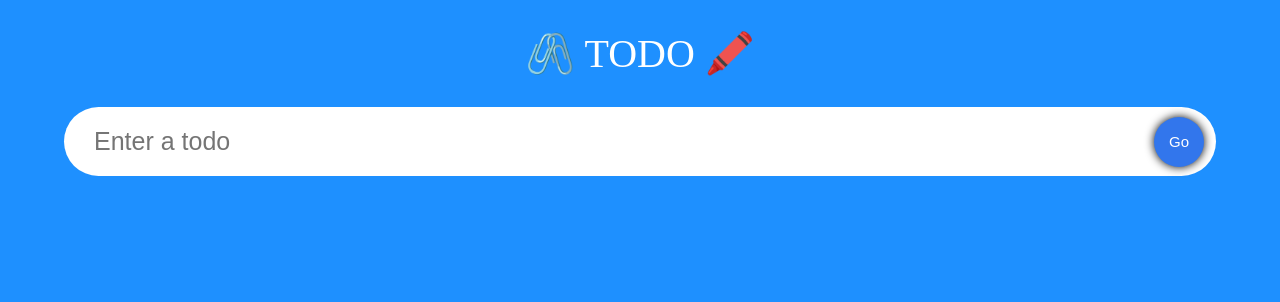
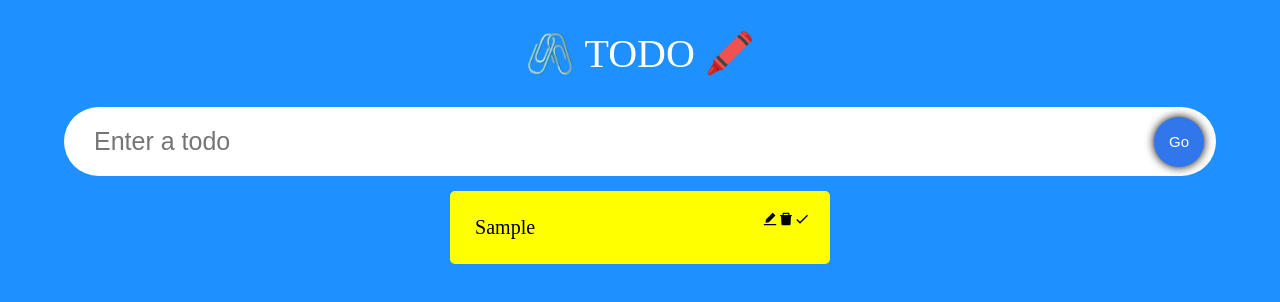
Before and after one commit to prgrms-web-devcourse/React-Playground-Study, a React (Create React App) app in the folder 정진경/react_ts_practice/typescript-tutorial/: page / in a window 1280 px wide. Both pictures are taken after typing "Sample" into the empty fields and a click on the button "Go". Shown: the top 302 px of the page. Built offline with nearby package versions, Linux system fonts and the light colour scheme; the HTML template or start-up script is replaced by a standard one; a web font is replaced by a local one.

Commit message:
feat: todoList 렌더링 하기

```diff
--- a/정진경/react_ts_practice/typescript-tutorial/package.json
+++ b/정진경/react_ts_practice/typescript-tutorial/package.json
@@ -12,6 +12,7 @@
     "@types/react-dom": "^18.2.7",
     "react": "^18.2.0",
     "react-dom": "^18.2.0",
+    "react-icons": "^4.10.1",
     "react-scripts": "5.0.1",
     "typescript": "^4.9.5",
     "web-vitals": "^2.1.4"
--- a/정진경/react_ts_practice/typescript-tutorial/src/App.tsx
+++ b/정진경/react_ts_practice/typescript-tutorial/src/App.tsx
@@ -1,10 +1,11 @@
 import React, { useState } from 'react'
 import './App.css'
 import InputFeild from './components/InputFeild'
+import TodoList from './components/TodoList'
 import { Todo } from './model'
 
 const App: React.FC = () => {
-  // 굳이 꼭 React.FC를 사용하지 않고 인자에 가각 타입을 지정해 주는 방법 사용가능하다.
+  // 굳이 꼭 React.FC를 사용하지 않고 인자에 각각 타입을 지정해 주는 방법 사용가능하다.
   const [todo, setTodo] = useState<string>('') // 초기 상태 타입 지정
   const [todos, setTodos] = useState<Todo[]>([])
 
@@ -15,12 +16,12 @@
       setTodo('')
     }
   }
-  console.log(todos)
 
   return (
     <div className='App'>
       <span className='heading'>🖇️ TODO 🖍️</span>
       <InputFeild todo={todo} setTodo={setTodo} handleAdd={handleAdd} />
+      <TodoList todos={todos} setTodos={setTodos} />
     </div>
   )
 }
--- /dev/null
+++ b/정진경/react_ts_practice/typescript-tutorial/src/components/SingleTodo.tsx
@@ -0,0 +1,31 @@
+import React from 'react'
+import { Todo } from '../model'
+import { AiFillEdit, AiFillDelete } from 'react-icons/ai'
+import { MdDone } from 'react-icons/md'
+
+type Props = {
+  todo: Todo
+  todos: Todo[]
+  setTodos: React.Dispatch<React.SetStateAction<Todo[]>>
+}
+
+const SingleTodo = ({ todo, todos, setTodos }: Props) => {
+  return (
+    <form className='todos__single'>
+      <span className='todos__single--text'>{todo.todo}</span>
+      <div>
+        <span className='icon'>
+          <AiFillEdit />
+        </span>
+        <span className='icon'>
+          <AiFillDelete />
+        </span>
+        <span className='icon'>
+          <MdDone />
+        </span>
+      </div>
+    </form>
+  )
+}
+
+export default SingleTodo
--- /dev/null
+++ b/정진경/react_ts_practice/typescript-tutorial/src/components/TodoList.tsx
@@ -0,0 +1,35 @@
+import React from 'react'
+import './styles.css'
+import { Todo } from '../model'
+import SingleTodo from './SingleTodo'
+
+interface Props {
+  todos: Todo[]
+  setTodos: React.Dispatch<React.SetStateAction<Todo[]>>
+}
+
+const TodoList: React.FC<Props> = ({ todos, setTodos }: Props) => {
+  return (
+    <div className='todos'>
+      {todos.map((todo) => (
+        <SingleTodo
+          todo={todo}
+          key={todo.id}
+          todos={todos}
+          setTodos={setTodos}
+        />
+      ))}
+    </div>
+  )
+  // return (
+  //   <li>
+  //     {todos.map((todo: ) => (
+  //       <li id={todo.id} isDone={todo.isDone}>
+  //         todo.todo
+  //       </li>
+  //     ))}
+  //   </li>
+  // )
+}
+
+export default TodoList
--- a/정진경/react_ts_practice/typescript-tutorial/src/components/styles.css
+++ b/정진경/react_ts_practice/typescript-tutorial/src/components/styles.css
@@ -28,3 +28,25 @@
   /* transition: 0.2 all; */
   box-shadow: 0 0 10px black;
 }
+
+.todos {
+  display: flex;
+  justify-content: space-evenly;
+  width: 90%;
+  flex-wrap: wrap; /* 한 줄로 배열되어 있는 상태에서 컨테이너의 크기를 벗어나면 아이템들을 다음줄로 래핑(wrapping) 한다. */
+}
+
+.todos__single {
+  display: flex;
+  width: 29.5%;
+  border-radius: 5px;
+  padding: 20px;
+  margin-top: 15px;
+  background: yellow;
+}
+.todos__single--text {
+  flex: 1;
+  padding: 5px;
+  border: none;
+  font-size: 20px;
+}
```
Also changed, not shown: 1 other file (tests, documents, lock files or other folders).
